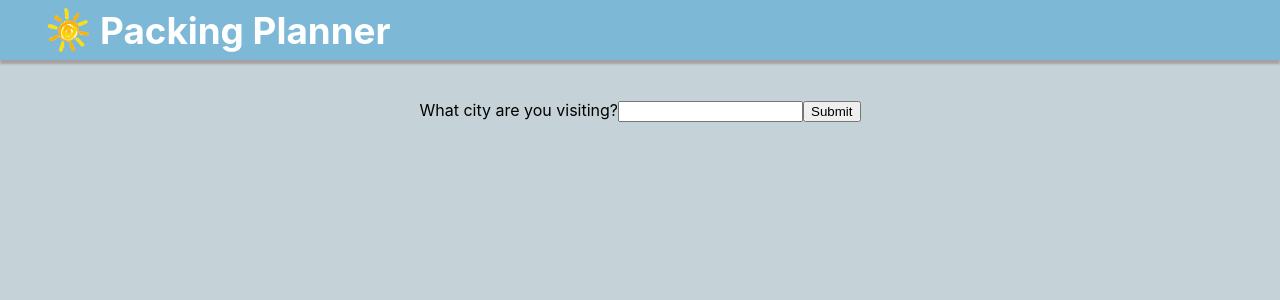
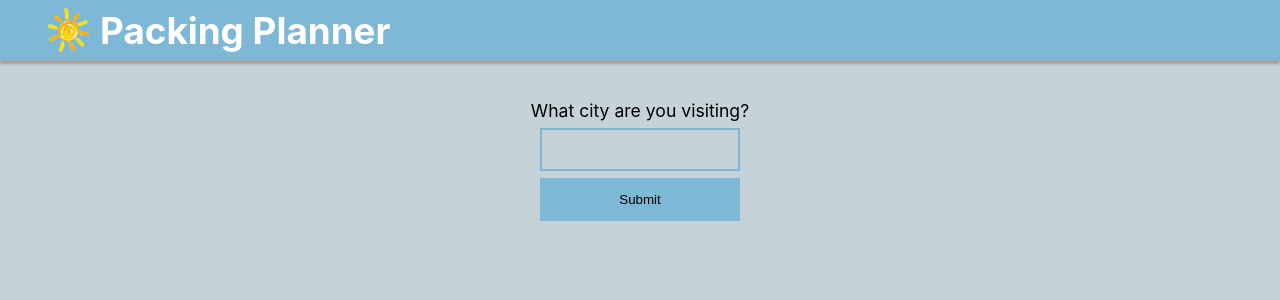
Before and after one commit to KateWood/weather-code-challenge, a React (Create React App) app: page / in a window 1280 px wide. Shown: the top 300 px of the page. Built offline with nearby package versions, Linux system fonts and the light colour scheme.

Commit message:
pulls form out into separate component; adds some form styling

```diff
--- a/src/App.js
+++ b/src/App.js
@@ -7,6 +7,7 @@ import React, {
 
 import './App.scss';
 
+import Form from './components/Form/Form';
 import Header from './components/Header/Header';
 import Recommendation from './components/Recommendation/Recommendation';
 import Tile from './components/Tile/Tile';
@@ -17,8 +18,8 @@ function App() {
   const [forecast, setForecast] = useState(null);
 
   // update city as it is typed
-  const handleChange = event => {
-    setCity(event.target.value);
+  const handleChange = newCity => {
+    setCity(newCity);
   }
 
   // trigger useEffect by updating search on form submit
@@ -68,17 +69,11 @@ function App() {
   return (
     <div className="app">
       <Header/>
-      <form onSubmit={handleSubmit}>
-        <label>
-          What city are you visiting?
-          <input
-            type="text"
-            value={city}
-            onChange={handleChange}
-          />
-        </label>
-        <input type="submit" value="Submit"/>
-      </form>
+      <Form
+        city={city}
+        onChange={handleChange}
+        onSubmit={handleSubmit}
+      />
       {forecast && (
         <Fragment>
           <h1>Enjoy {destination}!</h1>
--- a/src/App.scss
+++ b/src/App.scss
@@ -8,12 +8,12 @@ body {
   text-align: center;
 
   form {
-    margin: 40px auto;
+    margin: 40px auto 20px;
   }
 
   .row {
     margin: 0 auto;
-    max-width: 1000px;
+    max-width: $max-width;
     display: flex;
     justify-content: space-around;
   }
--- /dev/null
+++ b/src/components/Form/Form.js
@@ -0,0 +1,21 @@
+import React from 'react';
+import './Form.scss';
+
+function Form({ city, onChange, onSubmit }) {
+  return (
+    <form onSubmit={onSubmit}>
+      <label htmlFor="city">
+        What city are you visiting?
+      </label>
+      <input
+        type="text"
+        id="city"
+        value={city}
+        onChange={event => onChange(event.target.value)}
+      />
+      <input type="submit" value="Submit"/>
+    </form>
+  );
+}
+
+export default Form;
--- /dev/null
+++ b/src/components/Form/Form.scss
@@ -0,0 +1,35 @@
+@import '../../variables.scss';
+
+form {
+  max-width: $max-width;
+
+  label,
+  input {
+    display: block;
+    margin: 0 auto 7px;
+  }
+
+  label {
+    font-size: 1.1rem;
+  }
+
+  input {
+    padding: 12px 20px;
+    width: 200px;
+    box-sizing: border-box;
+    border: 2px solid $primary-color;
+    outline: none;
+  }
+
+  input[type="text"] {
+    background-color: $secondary-color;
+  }
+
+  input[type="submit"] {
+    background-color: $primary-color;
+
+    &:hover {
+      background-color: $primary-hover;
+    }
+  }
+}
--- /dev/null
+++ b/src/components/Recommendation/Recommendation.js
@@ -0,0 +1,54 @@
+import React from 'react';
+import './Recommendation.scss';
+
+function Recommendation({
+  desc,
+  high,
+  icon,
+  low,
+}) {
+  let extra,
+      clothing;
+  const temp = Math.round((high + low)/2);
+
+  // determine whether an extra item is needed
+  switch (icon) {
+    case '1d':
+    case '2d':
+      extra = 'sunglasses and sunscreen';
+      break;
+    case '9d':
+    case '10d':
+    case '11d':
+      extra = 'an umbrella and rain boots';
+      break;
+    case '13d':
+      extra = 'snow boots';
+      break;
+    default:
+      extra = null;
+  }
+
+  // determine what clothes to pack based on daily temp
+  if (temp < 55){
+    clothing = "Pack warm clothing, because it will be cold!";
+  } else if (temp < 65) {
+    clothing = "It will be a little chilly, but not too cold. Pack long sleeves and long pants.";
+  } else if (temp < 80) {
+    clothing = "A t-shirt and shorts should be good for today.";
+  } else {
+    clothing = "It will be HOT! Pack a tank top and shorts.";
+  }
+
+  return (
+    <p className="recommendation">
+      Looks like {desc}
+      {extra && (
+        <span>, so bring {extra}</span>
+      )}
+      . {clothing}
+    </p>
+  );
+}
+
+export default Recommendation;
--- /dev/null
+++ b/src/components/Recommendation/Recommendation.scss
@@ -0,0 +1,6 @@
+@import '../../variables.scss';
+
+.recommendation {
+  width: 145px;
+  text-align: left;
+}
--- a/src/components/Tile/Tile.scss
+++ b/src/components/Tile/Tile.scss
@@ -2,9 +2,9 @@
 
 .tile {
   background-color: white;
-  width: 145px;
+  width: 155px;
   height: 172px;
-  padding: 20px;
+  padding: 20px 15px;
   border-radius: 30px;
   box-shadow: 0 4px 2px 1px $box-shadow;
 
--- a/src/variables.scss
+++ b/src/variables.scss
@@ -1,4 +1,9 @@
 /* color variables */
 $primary-color: #7db9d6;
+$primary-hover: #64b6de;
 $secondary-color: #c5d2d7;
 $box-shadow: #a7a1a1;
+$text-color: #152e54;
+
+/* size variables */
+$max-width: 1000px;
```
